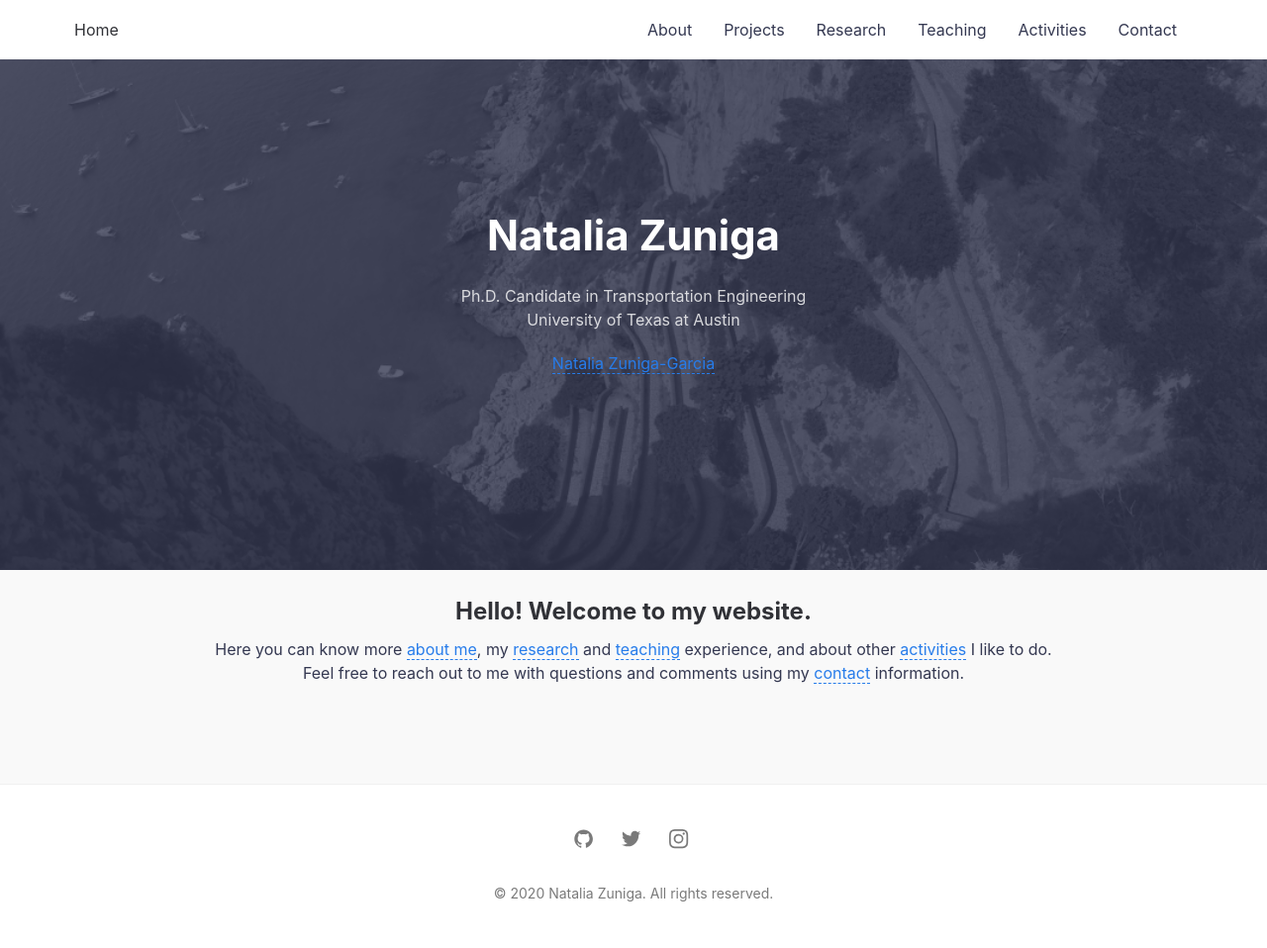
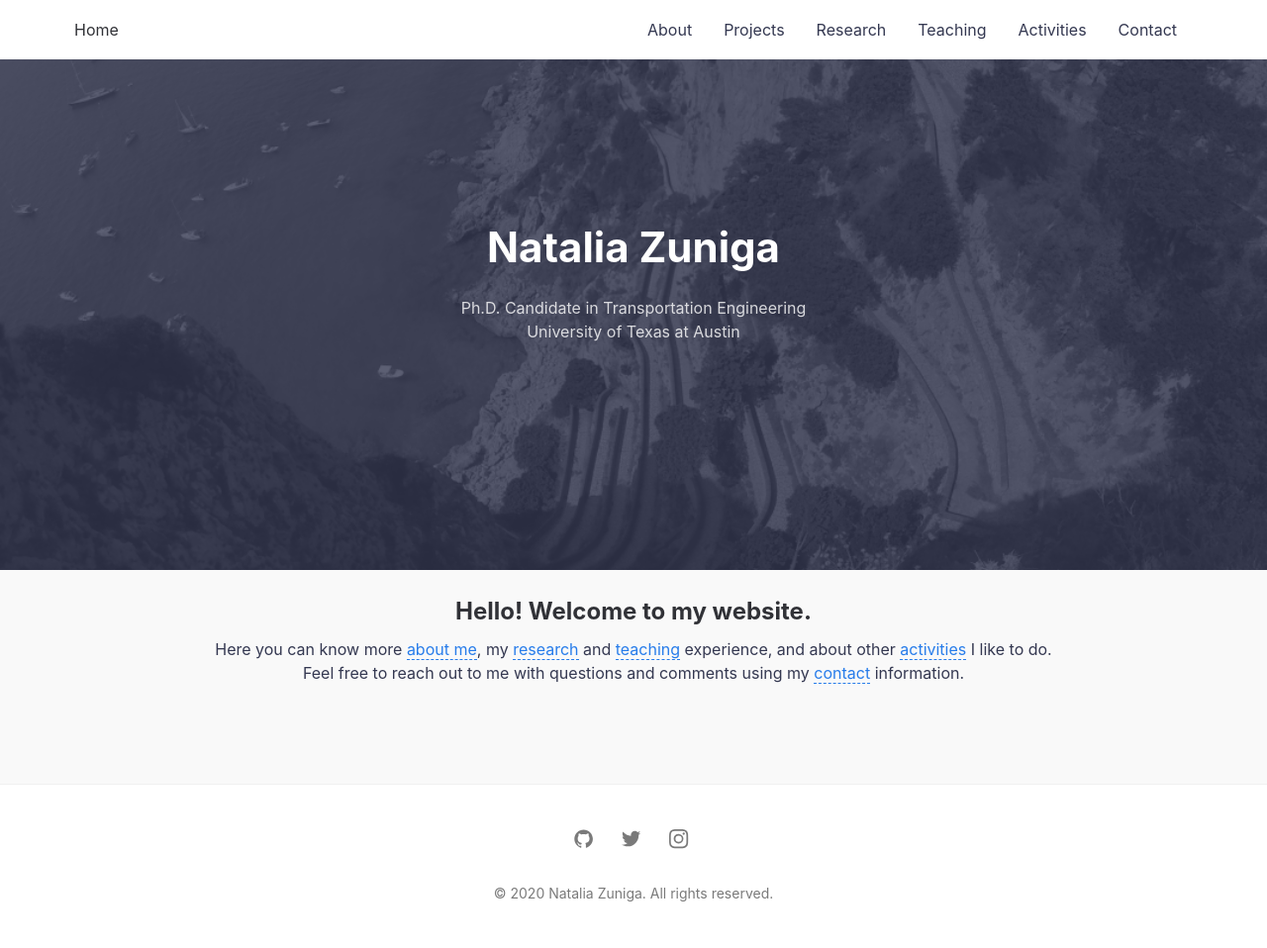
Before and after one commit to nzunigag/nzunigag.github.io, a Jekyll site: the page built from index.md, in a window 1280 px wide. Shown: the whole page at 99% size. Built offline with Jekyll 4.4.1, drawn with Linux system fonts in a browser that asks for light colours; comment, search, counter and statistics services are not loaded.

Commit message:
Update default.html

```diff
--- a/_layouts/default.html
+++ b/_layouts/default.html
@@ -23,9 +23,7 @@ layout: compress
       <div class="hero__wrap">
         <h1 class="hero__title">{{ site.title | escape }}</h1>
         <p class="hero__meta">{{ site.tagline }}</p>
-        <script type="text/javascript" src="https://platform.linkedin.com/badges/js/profile.js" async defer></script>
-        <div class="LI-profile-badge"  data-version="v1" data-size="medium" data-locale="en_US" data-type="horizontal" data-theme="dark" data-vanity="nzunigag"><a class="LI-simple-link" href='https://www.linkedin.com/in/nzunigag?trk=profile-badge'>Natalia Zuniga-Garcia</a></div>
-      </div>
+        </div>
     </div>
 
     <main class="site__content">
```
